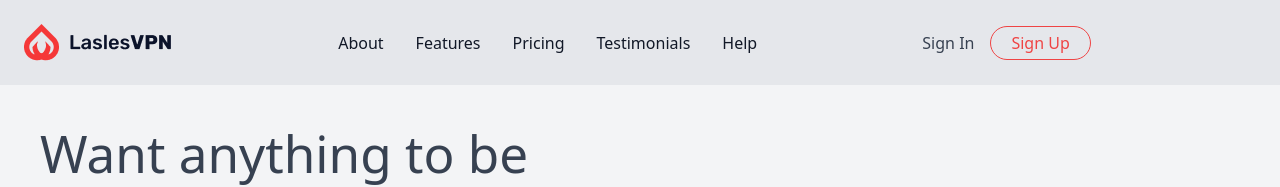
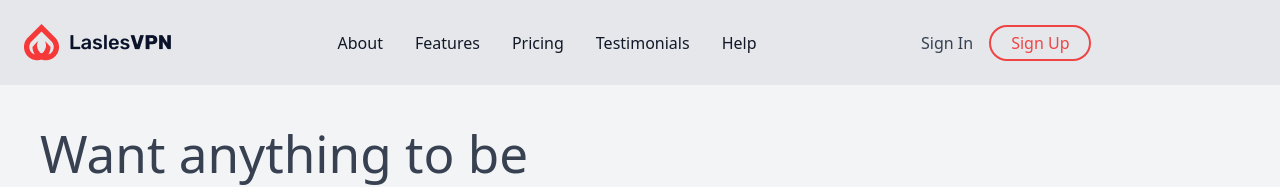
Before and after one commit to cynthia-stac/practice, a website built with Vite: page index.html in a window 1280 px wide. Shown: the top 187 px of the page. Built offline with nearby package versions, Linux system fonts and the light colour scheme; files whose address does not match are found by name.

Commit message:
Uodated everything up to the cards

```diff
--- a/index.html
+++ b/index.html
@@ -19,7 +19,7 @@
         </ul>
        <div class="hidden md:flex items-center space-x-4">
         <a href="#" class="text-gray-700 font-medium hover:text-red-500 transition">Sign In</a>
-        <a href="#" class="px-5 py-1 border border-red-500 text-red-500 text-center rounded-full hover:bg-red-500 hover:text-white transition">
+        <a href="#" class="px-5 py-1 border-2 border-red-500 text-red-500 text-center rounded-full hover:bg-red-500 hover:text-white transition">
           Sign Up
         </a>
       </div>
```
